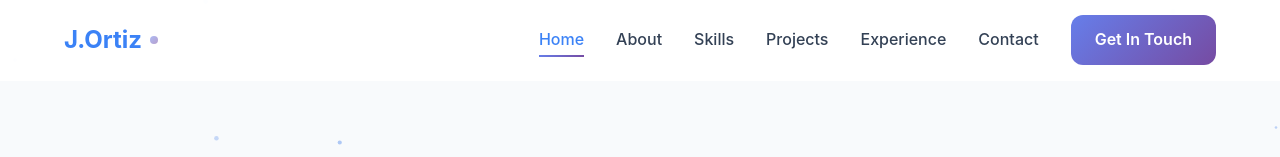
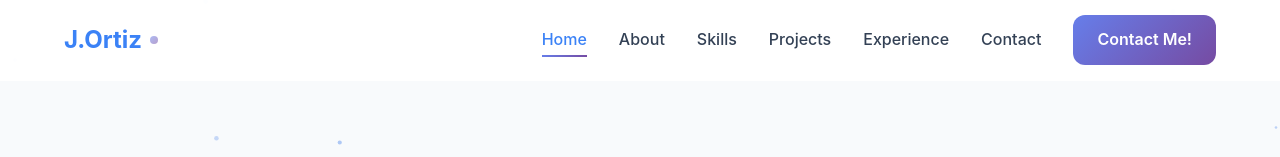
Before and after one commit to jshortiz/jshortiz.github.io, a React (Create React App) app: page / in a window 1280 px wide. Shown: the top 157 px of the page. Built offline with nearby package versions, Linux system fonts and the light colour scheme.

Commit message:
update portfolio

```diff
--- a/src/App.js
+++ b/src/App.js
@@ -451,7 +451,7 @@ const App = () => {
                 ))}
               </ul>
               <a href="#contact" className="nav-contact-btn" onClick={() => scrollToSection('contact')}>
-                Get In Touch
+                Contact Me!
               </a>
             </div>
 
```
